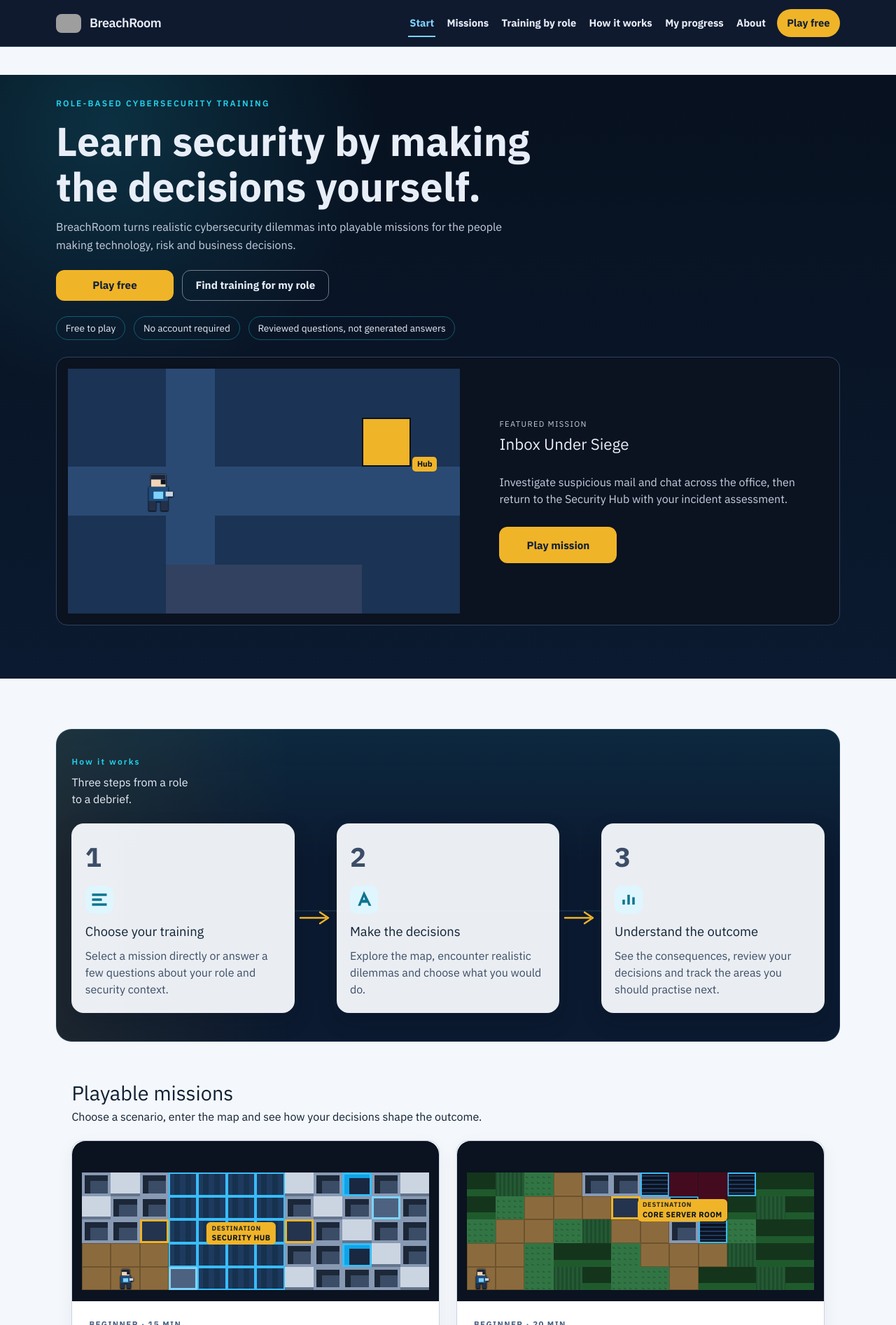
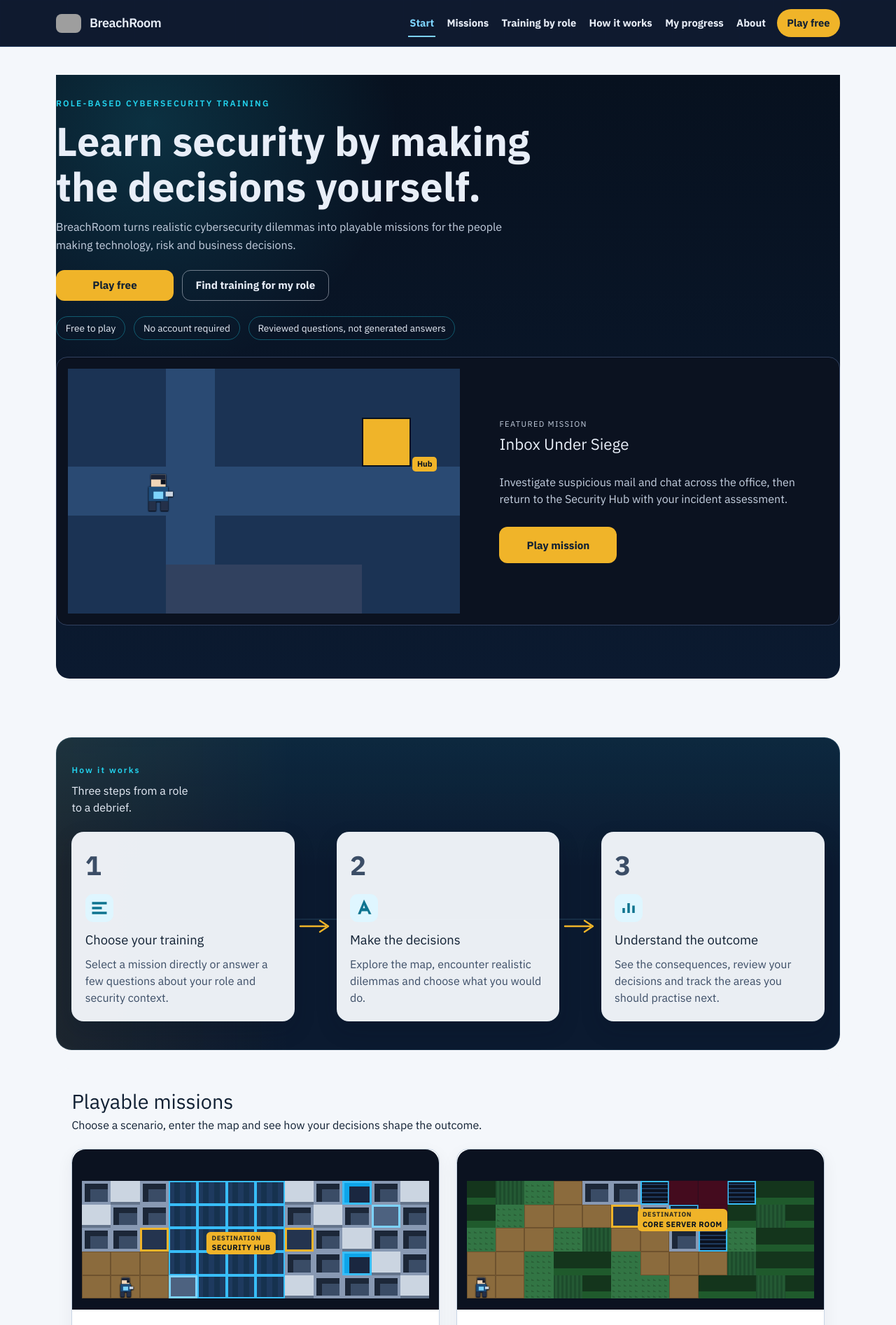
Before and after one commit to VictorScheike/BreachRoom, a Next.js app: page / in a window 1280 px wide. Shown: the top 1894 px of the page at 70% size. Built offline with nearby package versions, Linux system fonts and the light colour scheme; grey boxes are pictures that could not be loaded.

Commit message:
Stop the hero full-bleed trick from causing a horizontal scrollbar.
Keep the dark treatment on the hero block itself and reset hotspot label top/bottom so chips stay fully on the thumbnail.

Co-authored-by: Victor Scheike <VictorScheike@users.noreply.github.com>

```diff
--- a/src/components/site/home-page.css
+++ b/src/components/site/home-page.css
@@ -17,12 +17,12 @@
 
 .home-hero {
   color: #e8eef8;
-  margin-inline: calc(50% - 50vw);
-  padding: 2rem calc(50vw - 50%) clamp(3.25rem, 7vw, 4.75rem);
+  padding: 2rem 0 clamp(3.25rem, 7vw, 4.75rem);
   background-color: #07111f;
   background-image:
     radial-gradient(circle at 12% 8%, rgba(34, 211, 238, 0.16), transparent 28%),
     linear-gradient(#07111f, #0b1a30);
+  border-radius: 0 0 1.2rem 1.2rem;
 }
 
 .home-eyebrow {
@@ -583,6 +583,7 @@
 
 .mission-thumb {
   position: relative;
+  overflow: visible;
 }
 
 .mission-thumb-grid {
@@ -629,11 +630,13 @@
 }
 
 .mission-thumb-hotspot--above .mission-thumb-mark {
-  bottom: calc(100% + 4px);
+  top: auto;
+  bottom: calc(100% + 6px);
 }
 
 .mission-thumb-hotspot--below .mission-thumb-mark {
-  top: calc(100% + 4px);
+  bottom: auto;
+  top: calc(100% + 6px);
 }
 
 .mission-thumb-hotspot--start .mission-thumb-mark {
@@ -725,7 +728,7 @@
 
 .how-section {
   position: relative;
-  margin: clamp(2.75rem, 7vw, 4.5rem) 0 1.6rem;
+  margin: clamp(3.25rem, 8vw, 5.25rem) 0 1.6rem;
   padding: 2.4rem 1.4rem 2.6rem;
   border-radius: 1.4rem;
   overflow: hidden;
```
